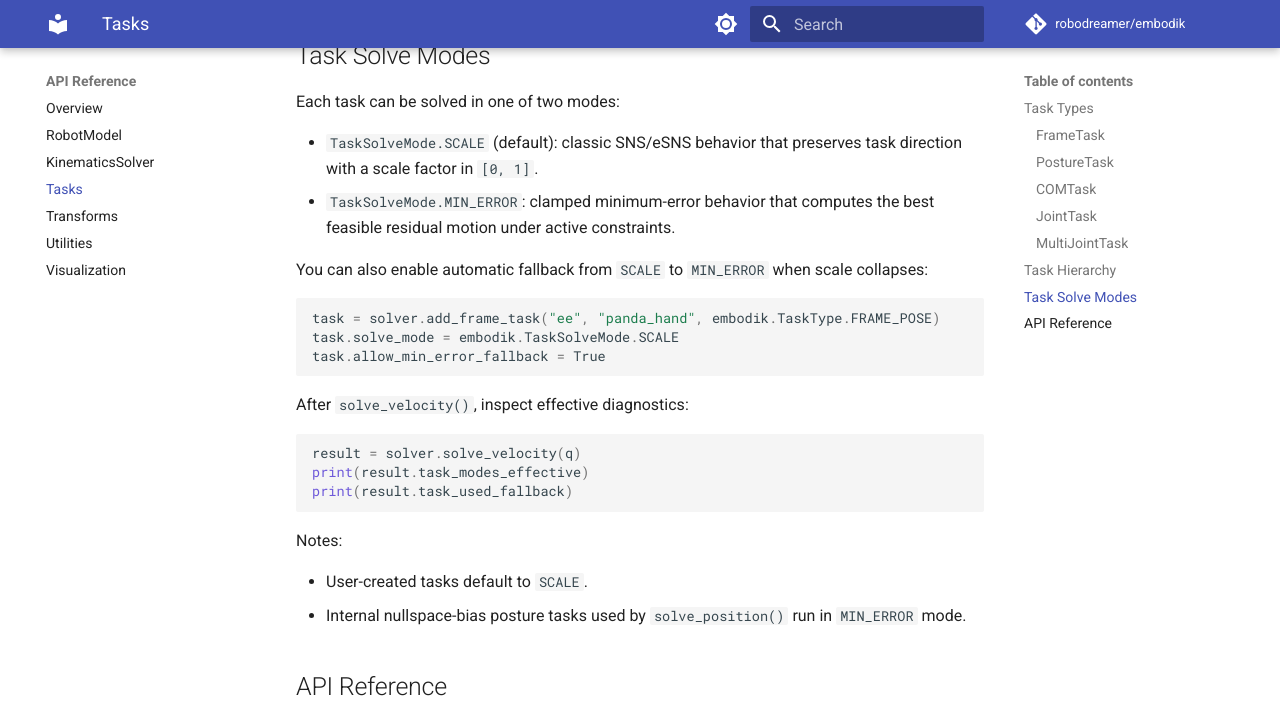
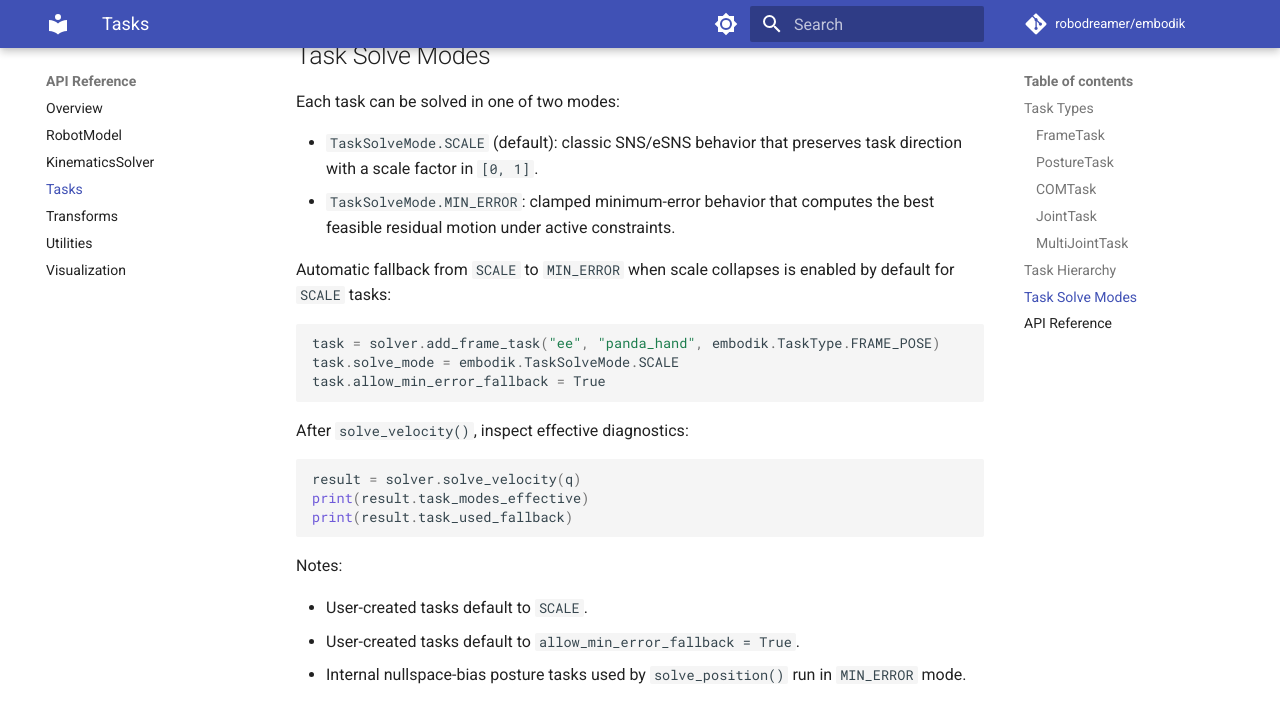
Before and after one commit to robodreamer/embodik, an MkDocs documentation site: the page built from docs/api/tasks.md, in a window 1280 px wide and 900 px high, scrolled down 1647 px, cut to the strip 0-716 px from the top of the window. Built offline with MkDocs 1.6.1 and Material for MkDocs 9.7.7, drawn with Linux system fonts in a browser that asks for light colours; comment, search, counter and statistics services are not loaded.

Commit message:
feat: enable scale fallback to min-error by default
Default SCALE tasks now automatically fallback to MIN_ERROR when scale collapses, and docs/tests/examples are updated to reflect the new out-of-the-box adaptive behavior.

````diff
--- a/docs/api/tasks.md
+++ b/docs/api/tasks.md
@@ -80,8 +80,8 @@ Each task can be solved in one of two modes:
 - `TaskSolveMode.MIN_ERROR`: clamped minimum-error behavior that computes the
   best feasible residual motion under active constraints.
 
-You can also enable automatic fallback from `SCALE` to `MIN_ERROR` when scale
-collapses:
+Automatic fallback from `SCALE` to `MIN_ERROR` when scale collapses is enabled
+by default for `SCALE` tasks:
 
 ```python
 task = solver.add_frame_task("ee", "panda_hand", embodik.TaskType.FRAME_POSE)
@@ -100,6 +100,7 @@ print(result.task_used_fallback)
 Notes:
 
 - User-created tasks default to `SCALE`.
+- User-created tasks default to `allow_min_error_fallback = True`.
 - Internal nullspace-bias posture tasks used by `solve_position()` run in
   `MIN_ERROR` mode.
 
````
Also changed, not shown: CHANGELOG.md (+3 -2 lines), 6 other files.
